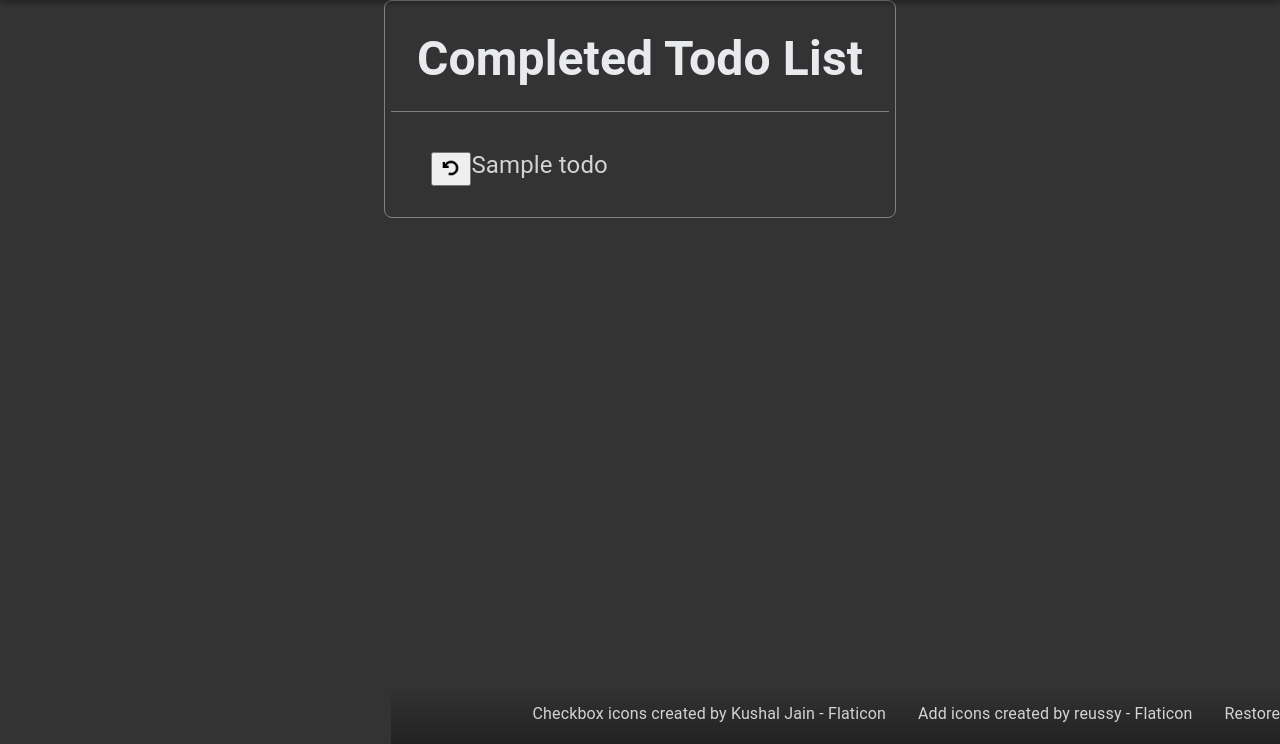
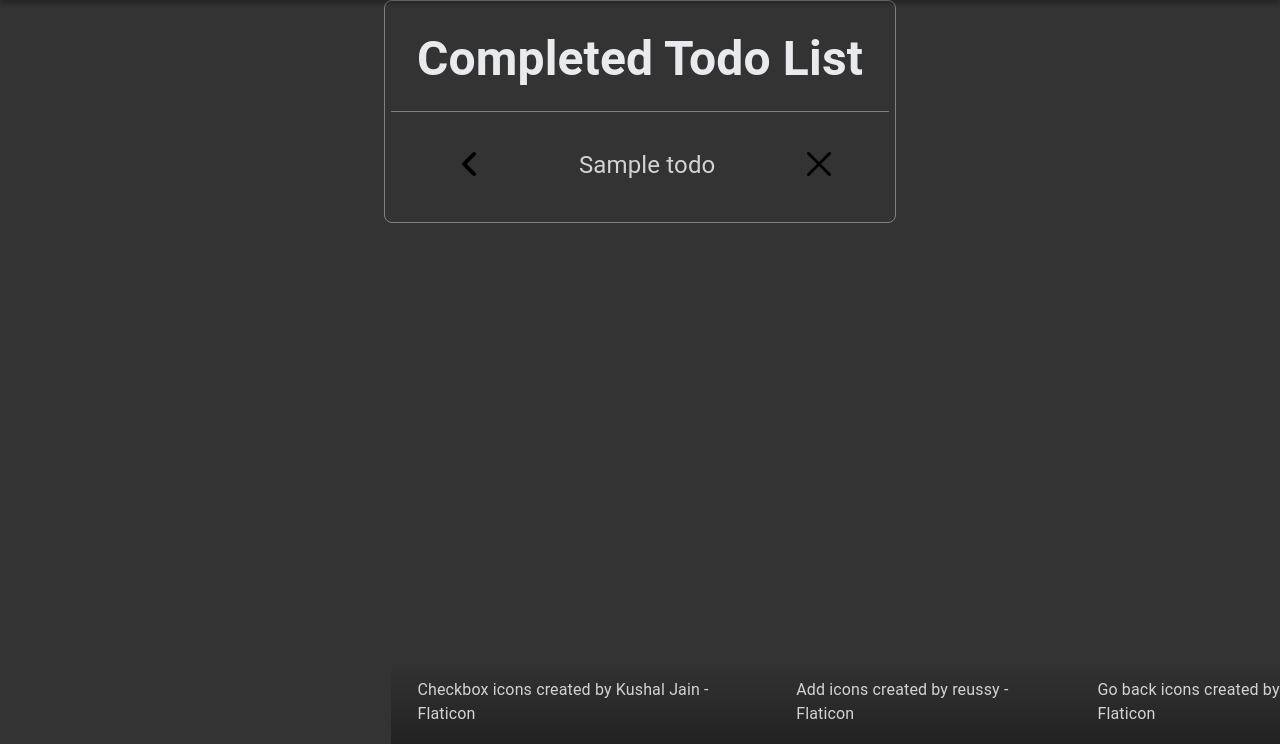
Before and after one commit to BrodyKeane/Todo-List, a Flask app: template templates/completed_list.html in a window 1280 px wide. Shown: the part 56-800 px from the top of the page. Run offline with Flask 2, Linux system fonts and the light colour scheme; the template is opened without the code that fills it: most values are stand-ins (such as "Sample title", 1, 10 or a date in 2020).

Commit message:
changed completed list layout

```diff
--- a/static/css/global-styles.css
+++ b/static/css/global-styles.css
@@ -12,6 +12,8 @@ body {
   line-height: 1.5rem;
   min-width: 800px
 }
+
+
 
 footer {
   position: fixed;
@@ -58,16 +60,19 @@ ul {
 
 /* todo flex container */
 
-.todo{
+.todo_container{
   display: flex;
+  justify-content: space-between;
   padding-left: 2vw;
-  padding-right: 2vw;
-  padding: 0;
-  align-self: start;
+  padding-right: 4vw;
   line-height: 110%;
-  margin-bottom: 1vh;
-  margin-right: 1vw;
+  height: 2.5rem;
 }
+
+  .todo{
+    padding: 0;
+  }
+
 
   .checkbox_button{
     background: transparent;
@@ -84,6 +89,30 @@ ul {
       content: url('/static/icons/checked.png');
       width: inherit;
       height: inherit;
+    }
+
+  .delete {
+    margin-left: auto;
+    justify-self: flex-end;
+  }
+
+    .retore_button,
+    .delete_button{
+    background: transparent;
+    border: none;
+    cursor: pointer;
+    width: 1.5rem;
+    height: 1.5rem;
+    padding: 0;
+    margin-right: .5vw;
+  }
+
+
+
+    .retore_button:hover img,
+    .delete_button:hover img {
+      width: 1.6rem;
+      height: 1.6rem;
     }
 
 /*
@@ -169,6 +198,10 @@ new todo form
           width: 1.6rem;
           height: 1.6rem;
         }
+
+
+
+
 /*
 Nav bar
 */
--- a/templates/base.html
+++ b/templates/base.html
@@ -21,7 +21,8 @@
   <div class="footer-container">
     <a href="https://www.flaticon.com/free-icons/checkbox" title="checkbox icons">Checkbox icons created by Kushal Jain - Flaticon</a>
     <a href="https://www.flaticon.com/free-icons/add" title="add icons">Add icons created by reussy - Flaticon</a>
-    <a href="https://www.flaticon.com/free-icons/restore" title="restore icons">Restore icons created by Ferdinand - Flaticon</a>
+    <a href="https://www.flaticon.com/free-icons/go-back" title="go back icons">Go back icons created by bsd - Flaticon</a>
+    <a href="https://www.flaticon.com/free-icons/x" title="x icons">X icons created by Stockio - Flaticon</a>
   </div>
 </footer>
 </html>
--- a/templates/completed_list.html
+++ b/templates/completed_list.html
@@ -10,11 +10,16 @@
       <li>
         <!-- create a complete button for each todo -->
         <form action="{{ url_for('restore', index=loop.index0) }}" method="POST">
-          <div class="todo">
+          <div class="todo_container">
             <button type="submit" class="retore_button">
               <img class="icon" src="/static/icons/restore.png" alt="Remove Todo" width="100%" height="100%">
             </button>
             <a class="todo" href="{{ url_for('todo_details', index=loop.index0, completed='True') }}">{{ todo }}</a>
+            <form class="delete" action="{{ url_for('delete_todo', index=loop.index0) }}">
+              <button type="submit" class="delete_button">
+                <img class="icon" src="/static/icons/delete.png" alt="Delete Todo" width="100%" height="100%">
+              </button>
+            </form>
           </div>
           </form>
       </li>
```
Also changed, not shown: app.py (line endings or trailing spaces), static/icons/delete.png (added), static/icons/restore.png.
